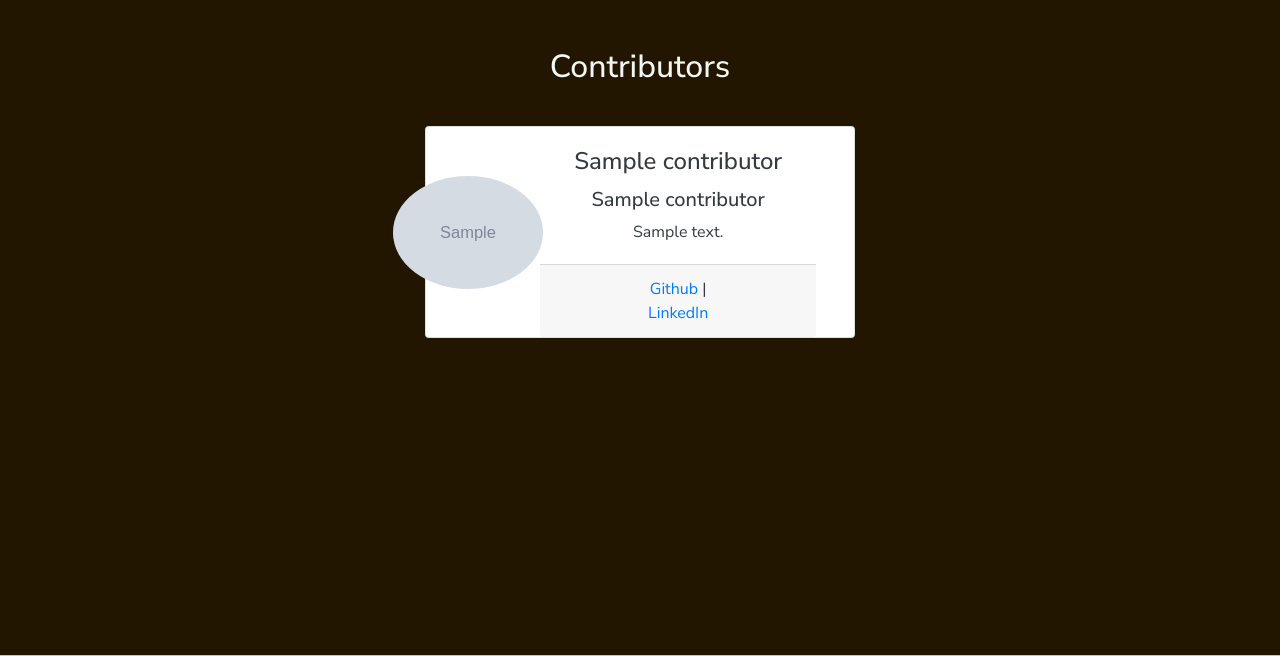
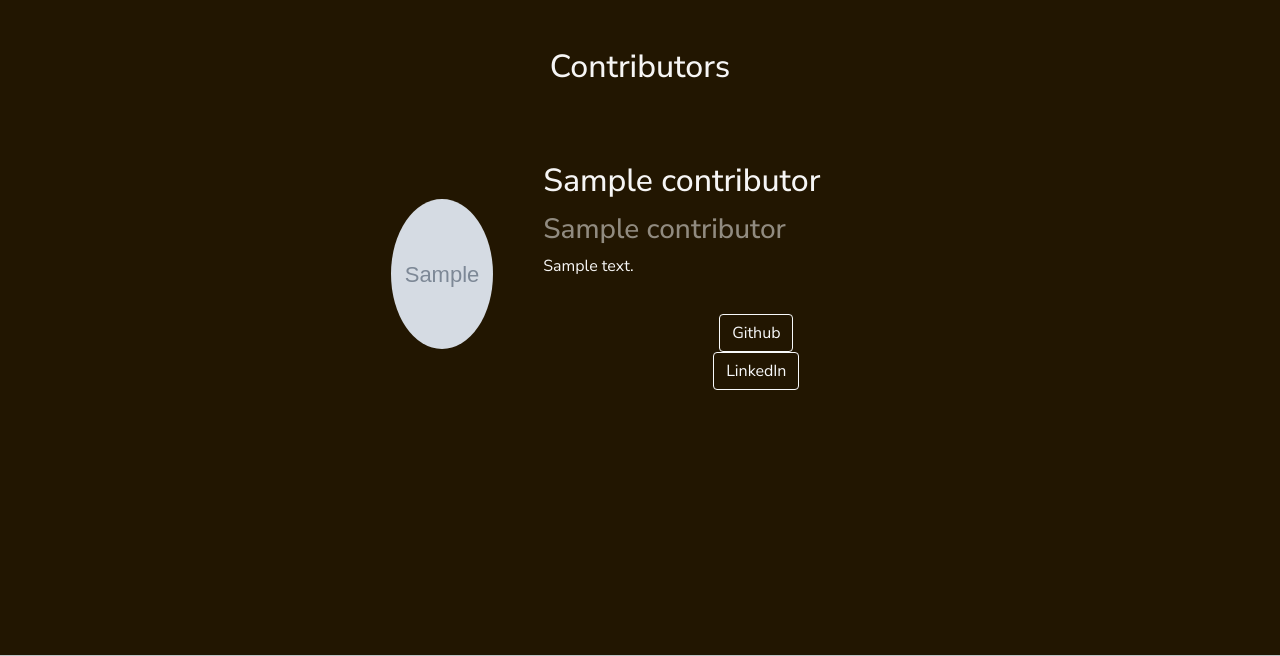
Before and after one commit to Damitwhy/Team4-Sep2024-Hackathon, a Django app: page /about/ in a window 1280 px wide. Shown: the part 72-728 px from the top of the page. Run offline with Django 5.2, Linux system fonts and the light colour scheme; tables that the repository leaves empty hold one stand-in row (values such as "Sample post"); grey boxes marked "Sample" are stand-in pictures.

Commit message:
Adjust card styling

```diff
--- a/core/templates/core/about.html
+++ b/core/templates/core/about.html
@@ -2,26 +2,26 @@
 {% load static %}
 
 {% block content %}
-<div class="container-fluid d-flex flex-column justify-content-center align-items-center">
+<div class="container-fluid d-flex flex-column align-items-center">
     <h1 class="main-heading">Contributors</h1>
     {% for contributor in contributors %}
-    <div class="contributor text-dark">
-        <div class="card mb-2" style="max-width: 800px;">
+    <div class="contributor">
+        <div class="card profile-card bg-transparent mb-2 border-0">
             <div class="row g-0">
                 <div class="col-md-3 d-flex justify-content-center align-items-center">
-                    <img src="{{ contributor.profile_picture.url }}" class="profile-img img-fluid rounded-circle"
+                    <img src="{{ contributor.profile_picture.url }}" class="profile-img img-fluid rounded-circle text-decoration-underline"
                         alt="{{ contributor.name }}">
                 </div>
-                <div class="col-md-8 d-flex flex-column justify-content-center">
-                    <div class="card-body text-center">
-                        <h4 class="card-title">{{ contributor.name }}</h4>
-                        <h5>{{ contributor.title }}</h5>
+                <div class="col-md-8 d-flex flex-column">
+                    <div class="card-body text-end">
+                        <h2 class="card-title large">{{ contributor.name }}</h2>
+                        <h3 class="text-white-50">{{ contributor.title }}</h3>
                         <p class="card-text">{{ contributor.description }}</p>
                     </div>
-                    <div class="card-footer d-flex justify-content-center">
-                        <div class="col-md-6">
-                            <a href="{{ contributor.link_github }}" class="text-body-secondary" target="_blank">Github</a> |
-                            <a href="{{ contributor.link_linked_in }}" class="text-body-secondary" target="_blank">LinkedIn</a>
+                    <div class="card profile-card d-flex bg-transparent border-0 justify-content-end">
+                        <div class="col-md-6 small">
+                            <a href="{{ contributor.link_github }}" class="text-body-secondary btn btn-outline-light" target="_blank">Github</a>
+                            <a href="{{ contributor.link_linked_in }}" class="text-body-secondary btn btn-outline-light" target="_blank">LinkedIn</a>
                         </div>
                     </div>
                 </div>
--- a/static/css/styles.css
+++ b/static/css/styles.css
@@ -432,9 +432,27 @@ p {
 }
 
 /* About us styles */
+.card {
+  flex-direction: row;
+  background-color: var(--header-color);
+  color: var(--text-color);
+  padding: 1rem;
+  text-align: center;
+  font-size: 1.5rem;
+}
+
+.card-body {
+  text-align: start !important;
+}
+
+.profile-card {
+  max-width: 800px;
+}
+
 .profile-img {
-  max-width: 150px;
-  max-height: 150px;
+  width: 150px;
+  height: 150px;
+  object-fit: cover;
 }
 
 /* Media Queries */
```
